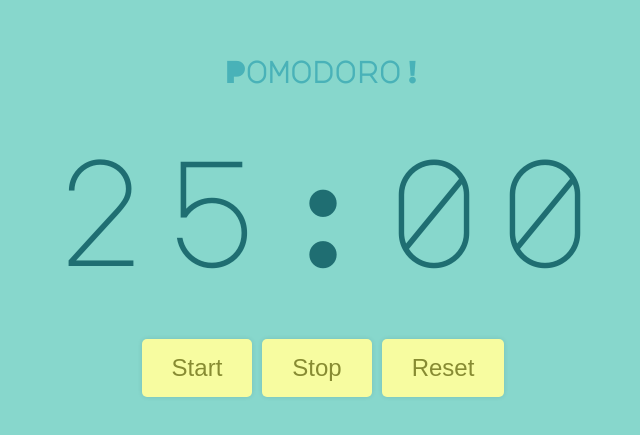
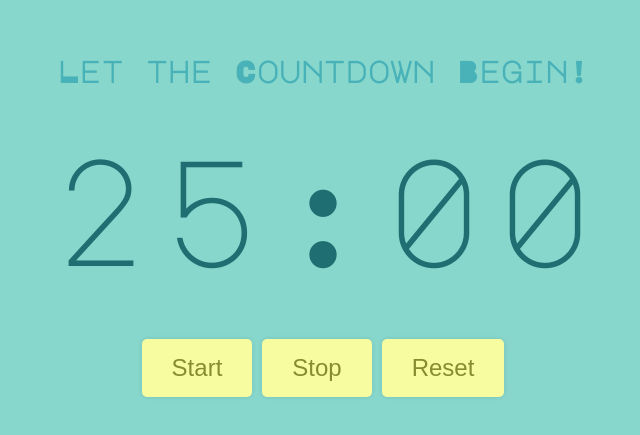
Before and after one commit to mrin2810/01-pomodoro-timer, a React (Create React App) app: page / in a window 1280 px wide. Shown: the part 177-612 px from the top of the page, without its empty margins (317-957 px from the left). Built offline with nearby package versions, Linux system fonts and the light colour scheme.

Commit message:
added the title for the timer

```diff
--- a/src/App.js
+++ b/src/App.js
@@ -6,7 +6,7 @@ function padTime(number, len = 2, char = '0') {
 }
 
 export default function App() {
-
+  const [title, setTitle] = useState('Let the Countdown Begin!')
   const [timeLeft, setTimeLeft] = useState(25*60);
 
   const minutes = padTime(Math.floor(timeLeft / 60));
@@ -14,7 +14,7 @@ export default function App() {
 
   return (
     <div className="app">
-      <h2>Pomodoro!</h2>
+      <h2>{title}</h2>
 
       <div className="timer">
         <span>{minutes}</span>
```
